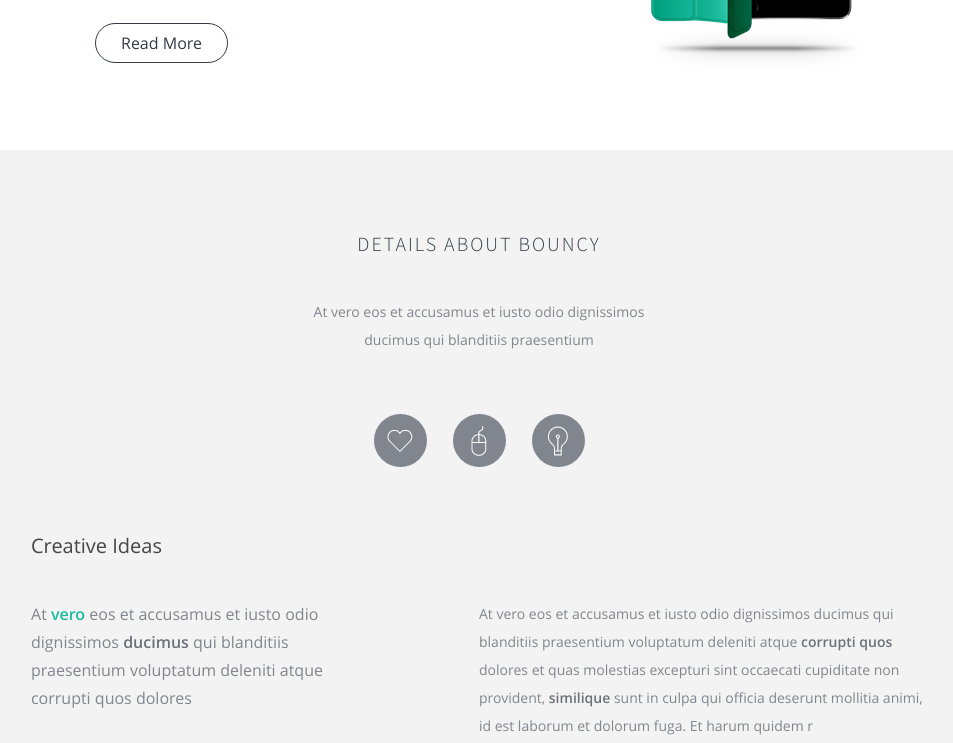
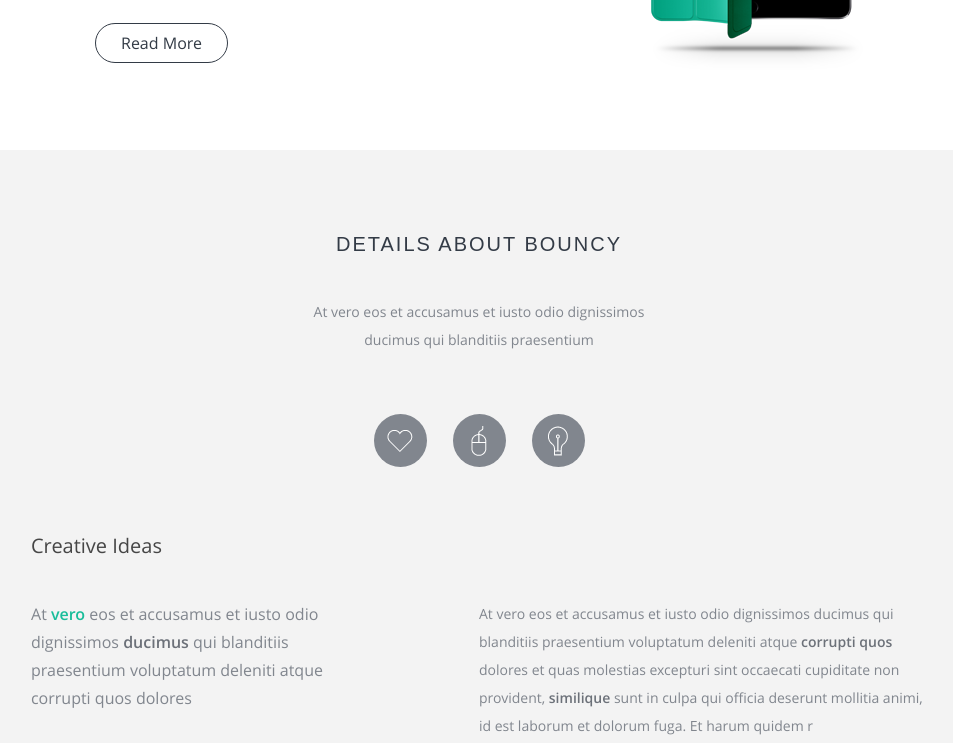
Before and after one commit to Zilfaron/Zilfaron.github.io, a plain HTML site: page Layouts/Bouncy/index.html in a window 1280 px wide. Shown: the part 1160-1903 px from the top of the page, without its empty margins (161-1114 px from the left). Drawn offline with nearby package versions, Linux system fonts and the light colour scheme; files that its build step writes are made by us from their sources.

Commit message:
Change a font-display value

```diff
--- a/Layouts/Bouncy/sass/fonts.scss
+++ b/Layouts/Bouncy/sass/fonts.scss
@@ -1,83 +1,83 @@
 @font-face {
   font-family: 'Source Sans Pro';
-  font-display: fallback;
+  font-display: optional;
   src: local('Source Sans Pro ExtraLight'), local('SourceSansPro-ExtraLight'), url('../fonts/Source Sans Pro/sourcesansproextralight.woff2') format('woff2'), url('../fonts/Source Sans Pro/sourcesansproextralight.woff') format('woff'), url('../fonts/Source Sans Pro/sourcesansproextralight.ttf') format('truetype');
   font-weight: 200;
   font-style: normal;
 }
 @font-face {
   font-family: 'Source Sans Pro';
-  font-display: fallback;
+  font-display: optional;
   src: local('Source Sans Pro ExtraLight Italic'), local('SourceSansPro-ExtraLightIt'), url('../fonts/Source Sans Pro/sourcesansproextralightitalic.woff2') format('woff2'), url('../fonts/Source Sans Pro/sourcesansproextralightitalic.woff') format('woff'), url('../fonts/Source Sans Pro/sourcesansproextralightitalic.ttf') format('truetype');
   font-weight: 200;
   font-style: italic;
 }
 @font-face {
   font-family: 'Source Sans Pro';
-  font-display: fallback;
+  font-display: optional;
   src: local('Source Sans Pro Light'), local('SourceSansPro-Light'), url('../fonts/Source Sans Pro/sourcesansprolight.woff2') format('woff2'), url('../fonts/Source Sans Pro/sourcesansprolight.woff') format('woff'), url('../fonts/Source Sans Pro/sourcesansprolight.ttf') format('truetype');
   font-weight: 300;
   font-style: normal;
 }
 @font-face {
   font-family: 'Source Sans Pro';
-  font-display: fallback;
+  font-display: optional;
   src: local('Source Sans Pro Light Italic'), local('SourceSansPro-LightIt'), url('../fonts/Source Sans Pro/sourcesansprolightitalic.woff2') format('woff2'), url('../fonts/Source Sans Pro/sourcesansprolightitalic.woff') format('woff'), url('../fonts/Source Sans Pro/sourcesansprolightitalic.ttf') format('truetype');
   font-weight: 300;
   font-style: italic;
 }
 @font-face {
   font-family: 'Source Sans Pro';
-  font-display: fallback;
+  font-display: optional;
   src: local('Source Sans Pro'), local('SourceSansPro-Regular'), url('../fonts/Source Sans Pro/sourcesanspro.woff2') format('woff2'), url('../fonts/Source Sans Pro/sourcesanspro.woff') format('woff'), url('../fonts/Source Sans Pro/sourcesanspro.ttf') format('truetype');
   font-weight: 400;
   font-style: normal;
 }
 @font-face {
   font-family: 'Source Sans Pro';
-  font-display: fallback;
+  font-display: optional;
   src: local('Source Sans Pro Italic'), local('SourceSansPro-It'), url('../fonts/Source Sans Pro/sourcesansproitalic.woff2') format('woff2'), url('../fonts/Source Sans Pro/sourcesansproitalic.woff') format('woff'), url('../fonts/Source Sans Pro/sourcesansproitalic.ttf') format('truetype');
   font-weight: 400;
   font-style: italic;
 }
 @font-face {
   font-family: 'Source Sans Pro';
-  font-display: fallback;
+  font-display: optional;
   src: local('Source Sans Pro Semibold'), local('SourceSansPro-Semibold'), url('../fonts/Source Sans Pro/sourcesansprosemibold.woff2') format('woff2'), url('../fonts/Source Sans Pro/sourcesansprosemibold.woff') format('woff'), url('../fonts/Source Sans Pro/sourcesansprosemibold.ttf') format('truetype');
   font-weight: 600;
   font-style: normal;
 }
 @font-face {
   font-family: 'Source Sans Pro';
-  font-display: fallback;
+  font-display: optional;
   src: local('Source Sans Pro Semibold Italic'), local('SourceSansPro-SemiboldIt'), url('../fonts/Source Sans Pro/sourcesansprosemibolditalic.woff2') format('woff2'), url('../fonts/Source Sans Pro/sourcesansprosemibolditalic.woff') format('woff'), url('../fonts/Source Sans Pro/sourcesansprosemibolditalic.ttf') format('truetype');
   font-weight: 600;
   font-style: italic;
 }
 @font-face {
   font-family: 'Source Sans Pro';
-  font-display: fallback;
+  font-display: optional;
   src: local('Source Sans Pro Bold'), local('SourceSansPro-Bold'), url('../fonts/Source Sans Pro/sourcesansprobold.woff2') format('woff2'), url('../fonts/Source Sans Pro/sourcesansprobold.woff') format('woff'), url('../fonts/Source Sans Pro/sourcesansprobold.ttf') format('truetype');
   font-weight: 700;
   font-style: normal;
 }
 @font-face {
   font-family: 'Source Sans Pro';
-  font-display: fallback;
+  font-display: optional;
   src: local('Source Sans Pro Bold Italic'), local('SourceSansPro-BoldIt'), url('../fonts/Source Sans Pro/sourcesansprobolditalic.woff2') format('woff2'), url('../fonts/Source Sans Pro/sourcesansprobolditalic.woff') format('woff'), url('../fonts/Source Sans Pro/sourcesansprobolditalic.ttf') format('truetype');
   font-weight: 700;
   font-style: italic;
 }
 @font-face {
   font-family: 'Source Sans Pro';
-  font-display: fallback;
+  font-display: optional;
   src: local('Source Sans Pro Black'), local('SourceSansPro-Black'), url('../fonts/Source Sans Pro/sourcesansproblack.woff2') format('woff2'), url('../fonts/Source Sans Pro/sourcesansproblack.woff') format('woff'), url('../fonts/Source Sans Pro/sourcesansproblack.ttf') format('truetype');
   font-weight: 900;
   font-style: normal;
 }
 @font-face {
   font-family: 'Source Sans Pro';
-  font-display: fallback;
+  font-display: optional;
   src: local('Source Sans Pro Black Italic'), local('SourceSansPro-BlackIt'), url('../fonts/Source Sans Pro/sourcesansproblackitalic.woff2') format('woff2'), url('../fonts/Source Sans Pro/sourcesansproblackitalic.woff') format('woff'), url('../fonts/Source Sans Pro/sourcesansproblackitalic.ttf') format('truetype');
   font-weight: 900;
   font-style: italic;
@@ -85,70 +85,70 @@
 
 @font-face {
   font-family: 'Open Sans';
-  font-display: fallback;
+  font-display: optional;
   src: local('Open Sans Light'), local('OpenSans-Light'), url('../fonts/Open Sans/opensanslight.woff2') format('woff2'), url('../fonts/Open Sans/opensanslight.woff') format('woff'), url('../fonts/Open Sans/opensanslight.ttf') format('truetype');
   font-weight: 300;
   font-style: normal;
 }
 @font-face {
   font-family: 'Open Sans';
-  font-display: fallback;
+  font-display: optional;
   src: local('Open Sans Light Italic'), local('OpenSansLight-Italic'), url('../fonts/Open Sans/opensanslightitalic.woff2') format('woff2'), url('../fonts/Open Sans/opensanslightitalic.woff') format('woff'), url('../fonts/Open Sans/opensanslightitalic.ttf') format('truetype');
   font-weight: 300;
   font-style: italic;
 }
 @font-face {
   font-family: 'Open Sans';
-  font-display: fallback;
+  font-display: optional;
   src: local('Open Sans'), local('OpenSans'), url('../fonts/Open Sans/opensans.woff2') format('woff2'), url('../fonts/Open Sans/opensans.woff') format('woff'), url('../fonts/Open Sans/opensans.ttf') format('truetype');
   font-weight: 400;
   font-style: normal;
 }
 @font-face {
   font-family: 'Open Sans';
-  font-display: fallback;
+  font-display: optional;
   src: local('Open Sans Italic'), local('OpenSans-Italic'), url('../fonts/Open Sans/opensansitalic.woff2') format('woff2'), url('../fonts/Open Sans/opensansitalic.woff') format('woff'), url('../fonts/Open Sans/opensansitalic.ttf') format('truetype');
   font-weight: 400;
   font-style: italic;
 }
 @font-face {
   font-family: 'Open Sans';
-  font-display: fallback;
+  font-display: optional;
   src: local('Open Sans Semibold'), local('OpenSans-Semibold'), url('../fonts/Open Sans/opensanssemibold.woff2') format('woff2'), url('../fonts/Open Sans/opensanssemibold.woff') format('woff'), url('../fonts/Open Sans/opensanssemibold.ttf') format('truetype');
   font-weight: 600;
   font-style: normal;
 }
 @font-face {
   font-family: 'Open Sans';
-  font-display: fallback;
+  font-display: optional;
   src: local('Open Sans Semibold Italic'), local('OpenSans-SemiboldItalic'), url('../fonts/Open Sans/opensanssemibolditalic.woff2') format('woff2'), url('../fonts/Open Sans/opensanssemibolditalic.woff') format('woff'), url('../fonts/Open Sans/opensanssemibolditalic.ttf') format('truetype');
   font-weight: 600;
   font-style: italic;
 }
 @font-face {
   font-family: 'Open Sans';
-  font-display: fallback;
+  font-display: optional;
   src: local('Open Sans Bold'), local('OpenSans-Bold'), url('../fonts/Open Sans/opensansbold.woff2') format('woff2'), url('../fonts/Open Sans/opensansbold.woff') format('woff'), url('../fonts/Open Sans/opensansbold.ttf') format('truetype');
   font-weight: 700;
   font-style: normal;
 }
 @font-face {
   font-family: 'Open Sans';
-  font-display: fallback;
+  font-display: optional;
   src: local('Open Sans Bold Italic'), local('OpenSans-BoldItalic'), url('../fonts/Open Sans/opensansbolditalic.woff2') format('woff2'), url('../fonts/Open Sans/opensansbolditalic.woff') format('woff'), url('../fonts/Open Sans/opensansbolditalic.ttf') format('truetype');
   font-weight: 700;
   font-style: italic;
 }
 @font-face {
   font-family: 'Open Sans';
-  font-display: fallback;
+  font-display: optional;
   src: local('Open Sans Extrabold'), local('OpenSans-Extrabold'), url('../fonts/Open Sans/opensansextrabold.woff2') format('woff2'), url('../fonts/Open Sans/opensansextrabold.woff') format('woff'), url('../fonts/Open Sans/opensansextrabold.ttf') format('truetype');
   font-weight: 800;
   font-style: normal;
 }
 @font-face {
   font-family: 'Open Sans';
-  font-display: fallback;
+  font-display: optional;
   src: local('Open Sans Extrabold Italic'), local('OpenSans-ExtraboldItalic'), url('../fonts/Open Sans/opensansextrabolditalic.woff2') format('woff2'), url('../fonts/Open Sans/opensansextrabolditalic.woff') format('woff'), url('../fonts/Open Sans/opensansextrabolditalic.ttf') format('truetype');
   font-weight: 800;
   font-style: italic;
```
